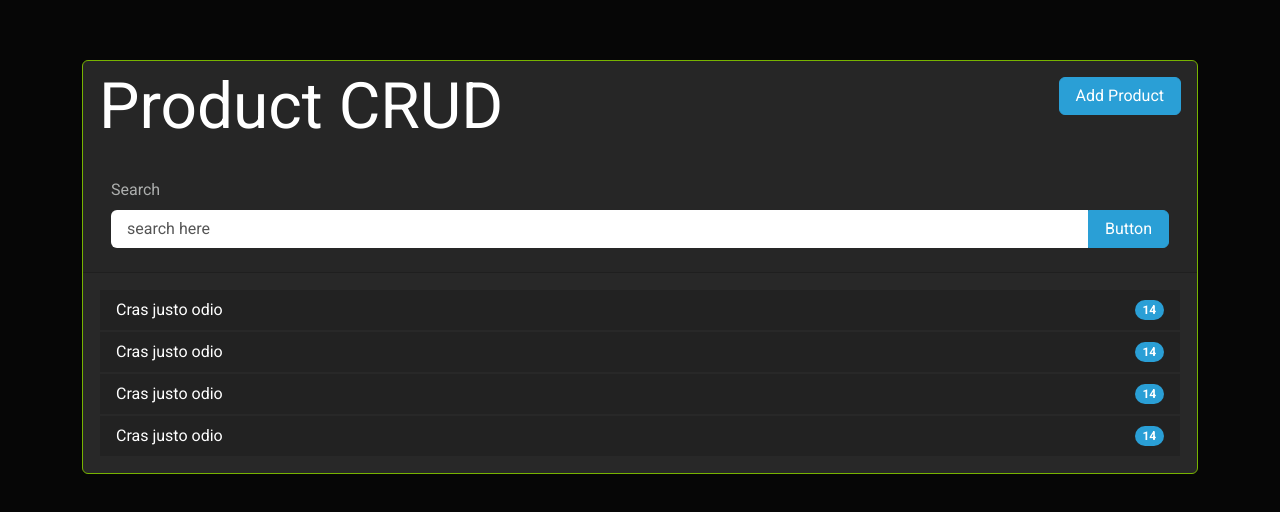
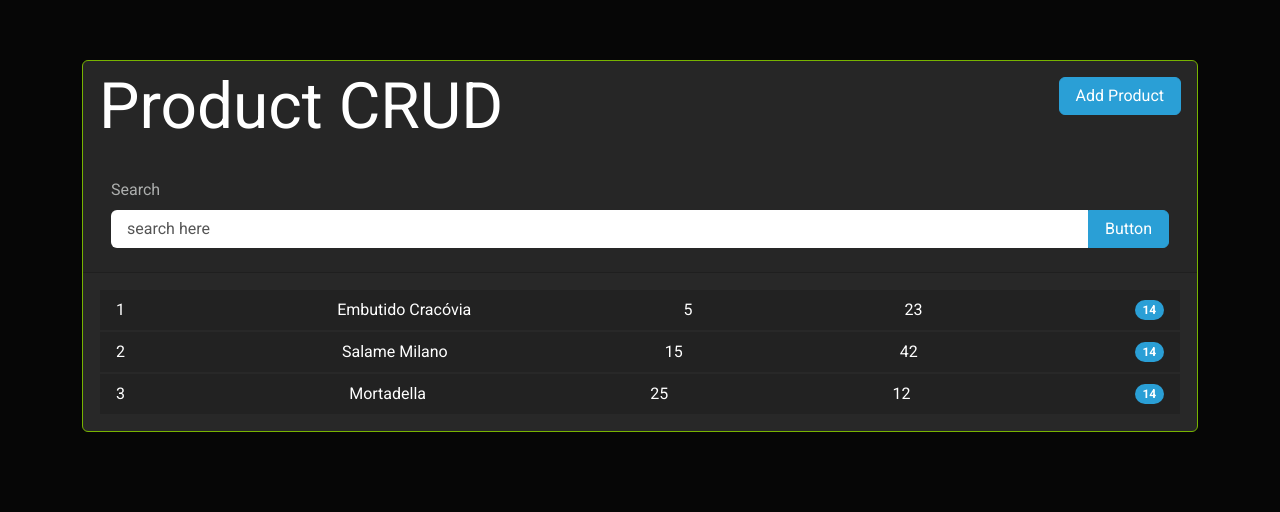
Before and after one commit to breno-bortot/Product-CRUD, a Vue app: page / in a window 1280 px wide. Shown: the top 512 px of the page. Built offline with nearby package versions, Linux system fonts and the light colour scheme.

Commit message:
rendering itemList with data from App.vue

```diff
--- a/src/App.vue
+++ b/src/App.vue
@@ -1,8 +1,12 @@
 <template>
   <div class="container">
     <div class="card border-success mb-3">
-      <Header @form-submit="addProduct" @search-submit="filterAction"  title="Product CRUD" />
-      <List />
+      <Header
+        @form-submit="addProduct"
+        @search-submit="filterAction"
+        title="Product CRUD"
+      />
+      <List :products="products" />
       <!-- <Footer /> -->
     </div>
   </div>
@@ -19,13 +23,25 @@ export default {
     List,
   },
   methods: {
-     filterAction(searchInput) {
-        console.log(searchInput);
-     },
-     addProduct(data) {
-        console.log(data.name)
-     }
-  }
+    filterAction(searchInput) {
+      console.log(searchInput);
+    },
+    addProduct(data) {
+      console.log(data.name);
+    },
+  },
+  data() {
+    return {
+      products: [],
+    };
+  },
+  created() {
+    this.products = [
+      { id: 1, name: "Embutido Cracóvia", stock: 5, price: 23 },
+      { id: 2, name: "Salame Milano", stock: 15, price: 42 },
+      { id: 3, name: "Mortadella", stock: 25, price: 12 },
+    ];
+  },
 };
 </script>
 
--- a/src/components/ItemList.vue
+++ b/src/components/ItemList.vue
@@ -1,16 +1,24 @@
 <template>
-   <div>
-        <li class="list-group-item d-flex justify-content-between align-items-center">
-            Cras justo odio
-            <span class="badge bg-primary rounded-pill">14</span>
-         </li>
-   </div>
+  <div>
+    <li
+      class="list-group-item d-flex justify-content-between align-items-center"
+    >
+      <span>{{ product.id }}</span>
+      <span>{{ product.name }}</span>
+      <span>{{ product.stock }}</span>
+      <span>{{ product.price }}</span>
+
+      <span class="badge bg-primary rounded-pill">14</span>
+    </li>
+  </div>
 </template>
 <script>
 export default {
-   name: 'ItemList'
-}
+  name: "ItemList",
+  props: {
+    product: Object,
+  },
+};
 </script>
 <style>
-
 </style>
--- a/src/components/List.vue
+++ b/src/components/List.vue
@@ -1,22 +1,21 @@
 <template>
-   <div class="card-body">
-      <ul class="list-group">
-         <ItemList />
-         <ItemList />
-         <ItemList />
-         <ItemList />
-      </ul>
-   </div>
+  <div class="card-body">
+    <ul :key="product.id" v-for="product in products" class="list-group">
+      <ItemList :product="product" />
+    </ul>
+  </div>
 </template>
 <script>
-import ItemList from './ItemList.vue'
+import ItemList from "./ItemList.vue";
 export default {
-   name: 'List',
-   components: {
-      ItemList
-   }
-}
+  name: "List",
+  props: {
+    products: Array,
+  },
+  components: {
+    ItemList,
+  },
+};
 </script>
 <style>
-
 </style>
```
